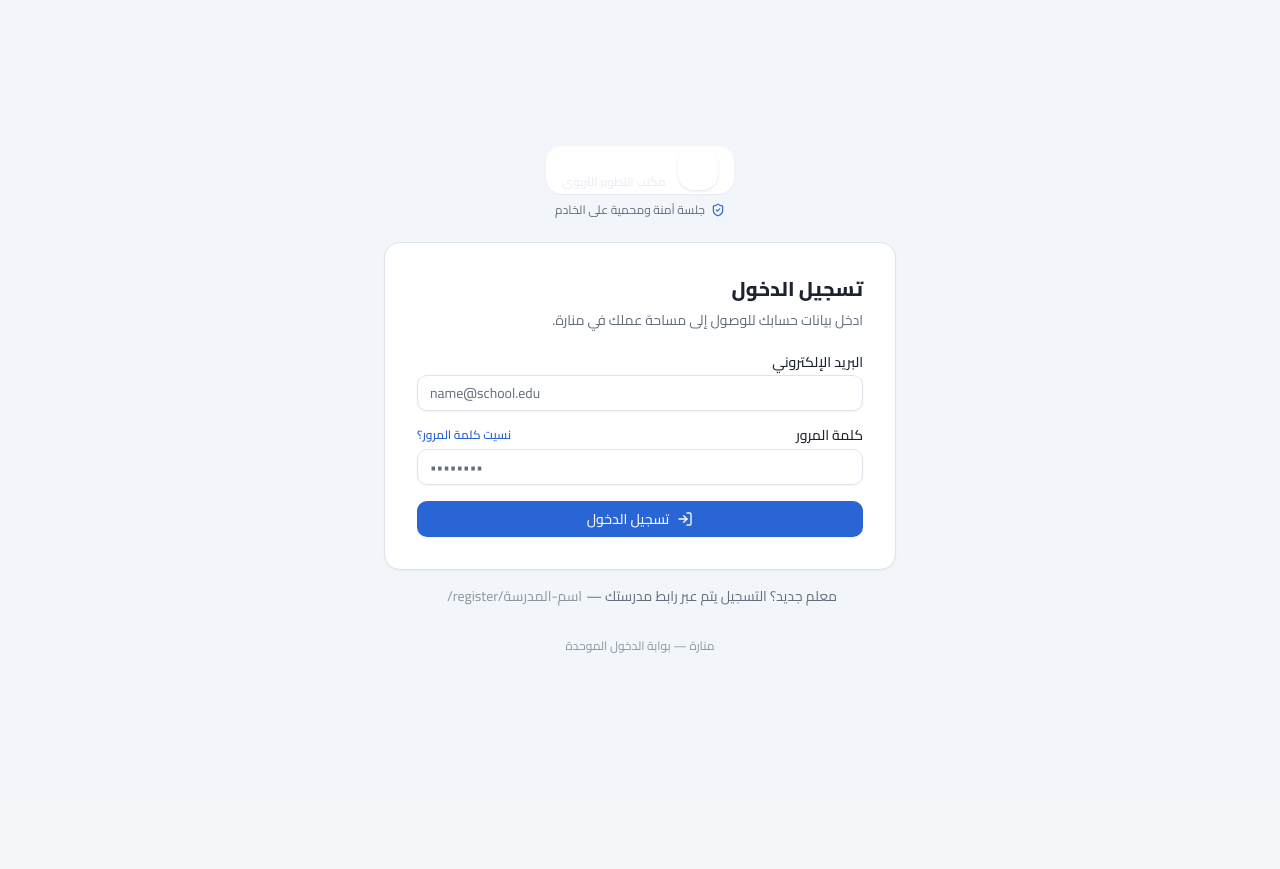
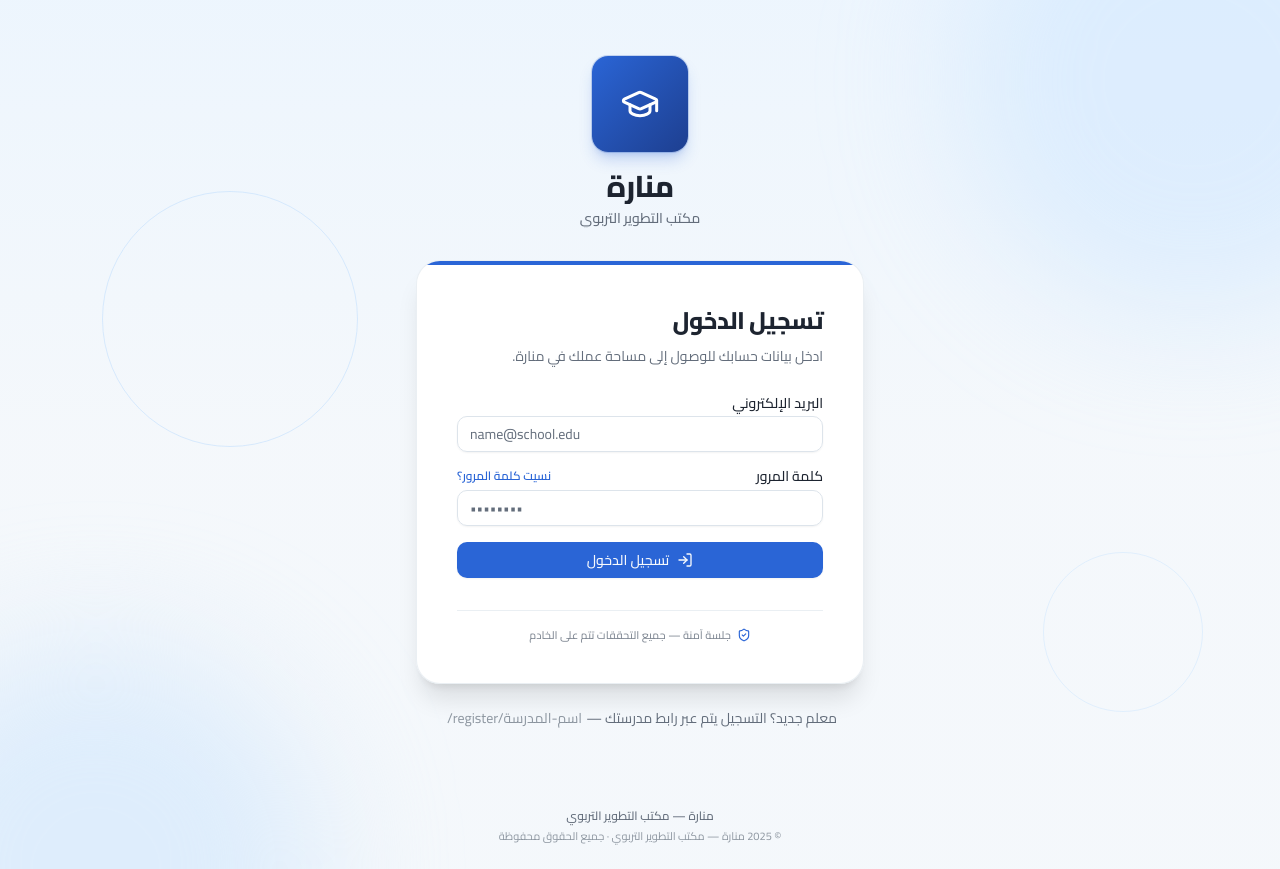
Before and after one commit to devcore-developer/Teachers-platform, a Next.js app: page /login in a window 1280 px wide. Before the commit the page ends 800 px from the top, so only its background shows below. Built offline with nearby package versions, Linux system fonts and the light colour scheme; no server answers.

Commit message:
Redesign premium school login page

```diff
--- a/src/app/login/page.tsx
+++ b/src/app/login/page.tsx
@@ -27,6 +27,10 @@ interface LoginPageProps {
  * logo and colors — so a manipulated parameter cannot leak or mutate
  * tenant data; authentication itself stays school-agnostic (email +
  * password). Without the parameter the platform identity renders.
+ *
+ * The premium composition (identity header, decorated background,
+ * elevated card and platform footer) lives in the shared AuthCard so
+ * every gate screen stays consistent.
  */
 export default async function LoginPage({ searchParams }: LoginPageProps) {
   const { next, reset, school } = await searchParams;
@@ -43,6 +47,7 @@ export default async function LoginPage({ searchParams }: LoginPageProps) {
     <div style={wrapperStyle}>
       <AuthCard
         branding={resolved.branding}
+        className="max-w-md"
         title="تسجيل الدخول"
         description={`ادخل بيانات حسابك للوصول إلى مساحة عملك في ${resolved.branding.productName}.`}
         footer={
@@ -56,7 +61,7 @@ export default async function LoginPage({ searchParams }: LoginPageProps) {
       >
         {reset === "1" && (
           <div
-            className="mb-4 rounded-lg border border-success/30 bg-success-soft px-4 py-3 text-sm font-semibold text-success"
+            className="mb-5 rounded-xl border border-success/30 bg-success-soft px-4 py-3 text-sm font-semibold text-success"
             role="status"
           >
             تم تغيير كلمة المرور بنجاح — سجّل الدخول بكلمة المرور الجديدة.
--- a/src/components/auth/auth-card.tsx
+++ b/src/components/auth/auth-card.tsx
@@ -20,11 +20,21 @@ interface AuthCardProps {
 }
 
 /**
- * Shared card for the gate screens (login, registration, verification,
- * password recovery): dynamic identity logo, RTL Arabic-first layout
- * and consistent spacing with the rest of the platform. Colors follow
- * the runtime CSS variables set by the caller, so the same card renders
- * any school's identity without hardcoding it.
+ * Shared shell for the gate screens (login, registration, verification,
+ * password recovery) — a premium, school-branded portal experience.
+ *
+ * Design notes:
+ *  - the identity header (logo + school/platform name) renders DIRECTLY
+ *    on the page — no white box around the logo — and sits directly on
+ *    top of the card so the two read as one composition;
+ *  - the background carries restrained brand-tinted decoration (soft
+ *    blurred shapes and a hairline ring) driven by the runtime CSS
+ *    variables, so every school gets its own palette with zero assets;
+ *  - the card itself is a single elevated surface with a brand gradient
+ *    accent line, generous padding and a quiet security footnote.
+ *
+ * Colors follow the runtime CSS variables set by the caller, so the
+ * same shell renders any school's identity without hardcoding it.
  */
 export function AuthCard({
   title,
@@ -38,39 +48,74 @@ export function AuthCard({
   const resolved = branding ?? defaultBranding;
 
   return (
-    <div className="flex min-h-screen flex-col items-center justify-center bg-muted/40 px-4 py-10">
-      <div className={cn("w-full", compact ? "max-w-md" : "max-w-lg", className)}>
-        <div className="mb-6 flex flex-col items-center gap-2">
-          <div className="flex h-12 items-center rounded-xl bg-card px-4 shadow-xs">
-            <BrandLogo branding={resolved} variant="sidebar" />
-          </div>
-          <p className="flex items-center gap-1.5 text-xs text-muted-foreground">
-            <ShieldCheck className="size-3.5 text-brand-600" aria-hidden="true" />
-            جلسة آمنة ومحمية على الخادم
-          </p>
+    <div className="relative flex min-h-dvh flex-col overflow-hidden bg-gradient-to-b from-brand-50/80 via-background to-background">
+      {/* Restrained brand decoration — pure CSS, follows the palette */}
+      <div aria-hidden="true" className="pointer-events-none absolute inset-0">
+        <div className="absolute -top-40 start-[-12%] size-[30rem] rounded-full bg-brand-200/40 blur-3xl" />
+        <div className="absolute bottom-[-14rem] end-[-10%] size-[28rem] rounded-full bg-brand-100/70 blur-3xl" />
+        <div className="absolute top-[22%] end-[8%] hidden size-64 rounded-full border border-brand-200/60 md:block" />
+        <div className="absolute bottom-[18%] start-[6%] hidden size-40 rounded-full border border-brand-200/40 lg:block" />
       </div>
 
-        <div className="rounded-2xl border bg-card p-6 shadow-xs sm:p-8">
-          <h1 className="text-xl font-extrabold text-foreground">{title}</h1>
+      <main className="relative flex flex-1 items-center justify-center px-4 py-10 sm:px-6 sm:py-14">
+        <div className={cn("w-full", compact ? "max-w-md" : "max-w-lg", className)}>
+          {/* Identity header — visually connected to the card above it */}
+          <div className="mb-8 flex justify-center">
+            <BrandLogo
+              branding={resolved}
+              variant="light"
+              size="lg"
+              orientation="vertical"
+            />
+          </div>
+
+          {/* The card — one elevated surface, brand accent on top */}
+          <div className="relative overflow-hidden rounded-3xl border border-border/60 bg-card/95 shadow-xl shadow-brand-950/10 backdrop-blur-sm">
+            <div
+              aria-hidden="true"
+              className="h-1 w-full bg-gradient-to-l from-brand-600 via-brand-400 to-brand-600"
+            />
+            <div className="p-6 sm:p-10">
+              <h1 className="text-2xl font-extrabold tracking-tight text-foreground">
+                {title}
+              </h1>
               {description && (
-            <p className="mt-1.5 text-sm leading-relaxed text-muted-foreground">
+                <p className="mt-2 text-sm leading-relaxed text-muted-foreground">
                   {description}
                 </p>
               )}
-          <div className="mt-6">{children}</div>
+              <div className="mt-7">{children}</div>
+
+              <p className="mt-8 flex items-center justify-center gap-1.5 border-t border-border/60 pt-4 text-[11px] font-medium text-muted-foreground/80">
+                <ShieldCheck className="size-3.5 text-brand-600" aria-hidden="true" />
+                جلسة آمنة — جميع التحققات تتم على الخادم
+              </p>
+            </div>
           </div>
 
           {footer && (
-          <div className="mt-4 text-center text-sm text-muted-foreground">{footer}</div>
+            <div className="mt-6 text-center text-sm text-muted-foreground">
+              {footer}
+            </div>
           )}
+        </div>
+      </main>
 
-        <p className="mt-8 text-center text-xs text-muted-foreground/70">
-          <Link href="/" className="transition-colors hover:text-brand-600">
+      {/* Platform footer — subtle, consistent identity */}
+      <footer className="relative px-4 py-6 text-center">
+        <p className="text-xs font-medium text-muted-foreground">
+          <Link
+            href="/"
+            className="transition-colors hover:text-brand-700"
+          >
             {resolved.productName}
           </Link>{" "}
-          — بوابة الدخول الموحدة
+          — {resolved.subtitle}
         </p>
-      </div>
+        <p className="mt-1 text-[11px] text-muted-foreground/70">
+          © 2025 منارة — مكتب التطوير التربوي · جميع الحقوق محفوظة
+        </p>
+      </footer>
     </div>
   );
 }
--- a/src/components/layout/brand-logo.tsx
+++ b/src/components/layout/brand-logo.tsx
@@ -7,54 +7,100 @@ interface BrandLogoProps {
   branding: PlatformBranding;
   /** "sidebar" renders on the navy sidebar, "light" on light surfaces. */
   variant?: "sidebar" | "light";
+  /** sm: rails and cards — lg: gate screens (login, register, recovery). */
+  size?: "sm" | "md" | "lg";
+  /** horizontal: rails — vertical: centered gate-screen headers. */
+  orientation?: "horizontal" | "vertical";
   withSubtitle?: boolean;
   className?: string;
 }
 
+const SIZE_STYLES = {
+  sm: {
+    box: "size-10 rounded-xl",
+    icon: "size-5.5",
+    name: "text-base",
+    subtitle: "text-xs",
+  },
+  md: {
+    box: "size-12 rounded-xl",
+    icon: "size-6.5",
+    name: "text-lg",
+    subtitle: "text-xs",
+  },
+  lg: {
+    box: "size-20 rounded-2xl sm:size-24",
+    icon: "size-9 sm:size-10",
+    name: "text-2xl sm:text-3xl",
+    subtitle: "text-sm",
+  },
+} as const;
+
 /**
  * Dynamic identity wordmark — platform or school.
  *
- * When the resolved branding carries a school logo it is rendered as an
- * image (the URL is server-validated); otherwise the platform mark is
- * drawn with brand colors that follow the runtime CSS variables, so the
- * same component serves every tenant without hardcoding any school.
+ * When the resolved branding carries a school logo the image renders
+ * AS-IS with its natural aspect ratio — no artificial white container
+ * on light surfaces. Only the navy sidebar keeps a subtle white plate
+ * behind uploaded logos, because dark logos would vanish against it.
+ * Without a logo the platform mark is drawn with brand colors that
+ * follow the runtime CSS variables, so the same component serves every
+ * tenant without hardcoding any school.
  */
 export function BrandLogo({
   branding,
   variant = "sidebar",
+  size = "sm",
+  orientation = "horizontal",
   withSubtitle = true,
   className,
 }: BrandLogoProps) {
   const light = variant === "light";
+  const s = SIZE_STYLES[size];
+  const stacked = orientation === "vertical";
 
   return (
-    <div className={cn("flex items-center gap-3", className)}>
+    <div
+      className={cn(
+        "flex",
+        stacked
+          ? "flex-col items-center gap-4 text-center"
+          : "items-center gap-3 text-start",
+        className
+      )}
+    >
       {branding.logoUrl ? (
         // School logo (uploaded through the authorized branding manager).
         // eslint-disable-next-line @next/next/no-img-element
         <img
           src={branding.logoUrl}
           alt=""
-          className="size-10 shrink-0 rounded-xl bg-white object-contain p-0.5 shadow-sm ring-1 ring-black/5"
           draggable={false}
+          className={cn(
+            "shrink-0 object-contain",
+            s.box,
+            !light && "bg-white p-0.5 shadow-sm ring-1 ring-black/5"
+          )}
         />
       ) : (
         <div
           className={cn(
-            "flex size-10 shrink-0 items-center justify-center rounded-xl shadow-sm",
+            "flex shrink-0 items-center justify-center",
+            s.box,
             light
-              ? "bg-gradient-to-br from-brand-600 to-brand-800 text-white"
+              ? "bg-gradient-to-br from-brand-600 to-brand-800 text-white shadow-lg shadow-brand-600/25 ring-1 ring-brand-700/20"
               : "bg-white/10 text-white ring-1 ring-white/15"
           )}
           aria-hidden="true"
         >
-          <GraduationCap className="size-5.5" strokeWidth={1.8} />
+          <GraduationCap className={s.icon} strokeWidth={1.8} />
         </div>
       )}
-      <div className="min-w-0 text-start leading-tight">
+      <div className={cn("min-w-0 leading-tight", stacked && "space-y-1")}>
         <p
           className={cn(
-            "truncate text-base font-extrabold tracking-tight",
+            "truncate font-extrabold tracking-tight",
+            s.name,
             light ? "text-foreground" : "text-white"
           )}
         >
@@ -63,7 +109,8 @@ export function BrandLogo({
         {withSubtitle && (
           <p
             className={cn(
-              "truncate text-xs font-medium",
+              "truncate font-medium",
+              s.subtitle,
               light ? "text-muted-foreground" : "text-sidebar-foreground/70"
             )}
           >
```
Lines whose indentation alone changed are shown as unchanged.
